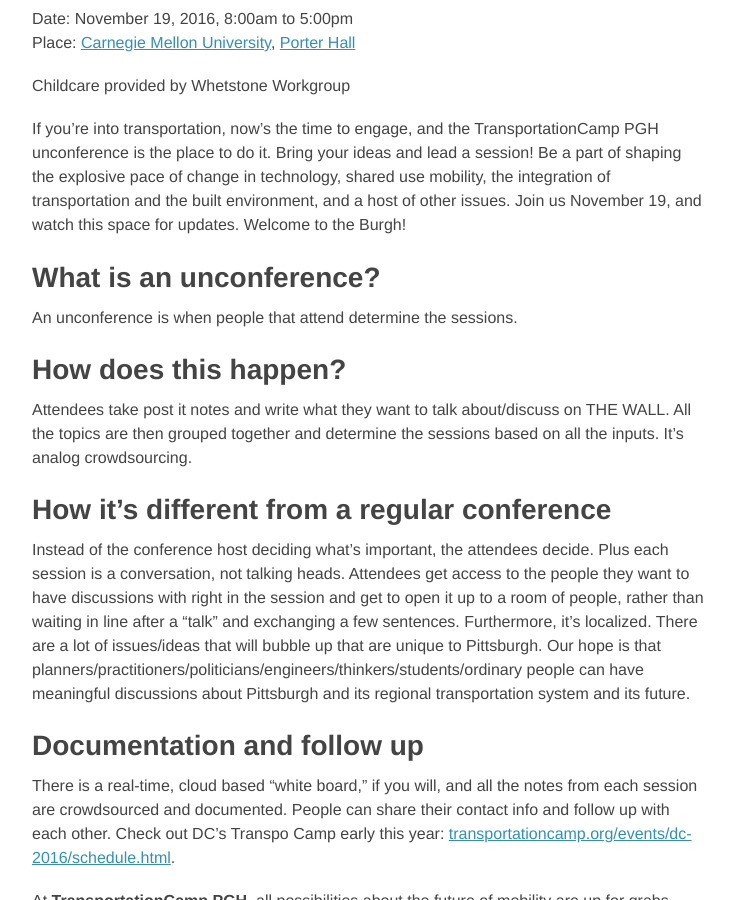
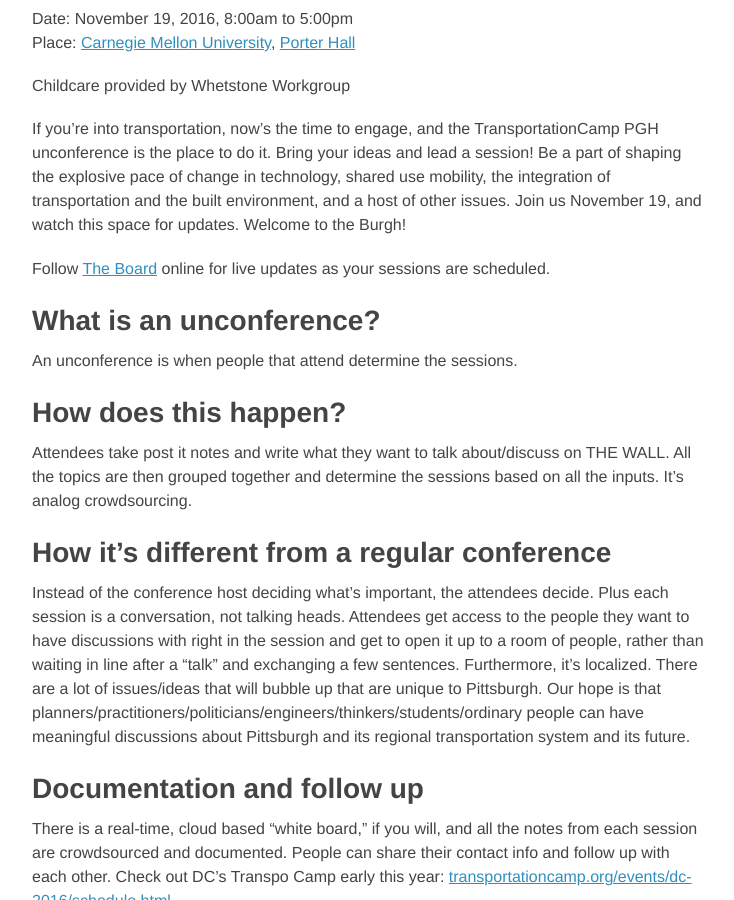
Before and after one commit to transpocamp/transportationcamp.org, a Jekyll site: the page built from events/pgh-2016/index.markdown, in a window 1280 px wide and 900 px high, scrolled down 338 px. Shown: the whole window, without its empty margins (272-1006 px from the left). Built offline with Jekyll 4.4.1, drawn with Linux system fonts in a browser that asks for light colours; nearby versions of some CDN libraries.

Commit message:
add PGH board link

```diff
--- a/events/pgh-2016/index.markdown
+++ b/events/pgh-2016/index.markdown
@@ -13,6 +13,8 @@
 Childcare provided by Whetstone Workgroup
 
 If you’re into transportation, now’s the time to engage, and the TransportationCamp PGH unconference is the place to do it.  Bring your ideas and lead a session! Be a part of shaping the explosive pace of change in technology, shared use mobility, the integration of transportation and the built environment, and a host of other issues. Join us November 19, and watch this space for updates. Welcome to the Burgh!
+
+Follow [The Board](https://docs.google.com/spreadsheets/d/1pBSDfHknH6AyQs77eUL4Hz5ulJup9PFAbgsExmPEr18/pubhtml?gid=1321426310) online for live updates as your sessions are scheduled.
 
 ### What is an unconference?
 An unconference is when people that attend determine the sessions.
```
